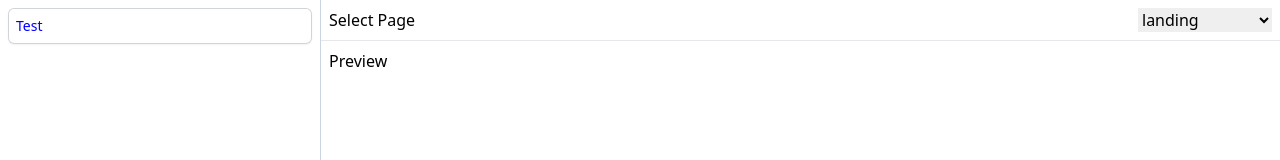
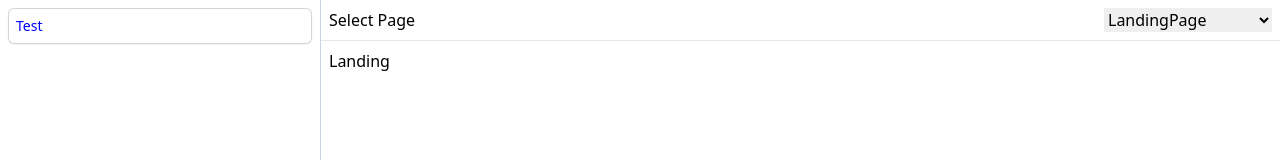
Before and after one commit to Graidenix/page-builder, a React (Vite) app: page / in a window 1280 px wide. Shown: the top 160 px of the page. Built offline with nearby package versions, Linux system fonts and the light colour scheme.

Commit message:
Add pages for preview

```diff
--- a/src/components/Preview.tsx
+++ b/src/components/Preview.tsx
@@ -1,19 +1,31 @@
-import React, {useState} from "react";
-import {mapStyles} from "@/helper/styles.ts";
+import React, { useState } from "react";
+import { mapStyles } from "@/helper/styles.ts";
+import LandingPage from "@/pages/LandingPage";
+import ProductListPage from "@/pages/ProductListPage";
+import ProductDetailsPage from "@/pages/ProductDetailsPage";
+import ContactUsPage from "@/pages/ContactUsPage";
 
 export type PreviewProp = {
     className: string;
     values: any;
 }
 
-const pages = ['landing', 'product-list', 'product-details'] as const;
+const pages = ['LandingPage', 'ProductListPage', 'ProductDetailsPage', 'ContactUsPage'] as const;
 
 type SitePage = (typeof pages)[number];
 
+const pageMap: Record<SitePage, React.FC> = {
+    LandingPage,
+    ProductListPage,
+    ProductDetailsPage,
+    ContactUsPage,
+};
+
 const Preview: React.FC<PreviewProp> = (props) => {
-    const {className} = props;
-    const [page, setPage] = useState<SitePage>('landing')
+    const { className } = props;
+    const [page, setPage] = useState<SitePage>('LandingPage')
 
+    const Page = pageMap[page]
 
     return (<div className={className}>
         <div className={styles.topbar}>
@@ -27,7 +39,7 @@ const Preview: React.FC<PreviewProp> = (props) => {
             </select>
         </div>
         <div className={styles.main}>
-            Preview
+            <Page />
         </div>
     </div>)
 }
--- /dev/null
+++ b/src/pages/ContactUsPage.tsx
@@ -0,0 +1,10 @@
+
+export type ContactUsPageProps = {
+
+}
+
+const ContactUsPage: React.FC<ContactUsPageProps> = () => {
+    return (<>Product List Page</>)
+}
+
+export default ContactUsPage;
--- /dev/null
+++ b/src/pages/LandingPage.tsx
@@ -0,0 +1,13 @@
+import React from 'react';
+
+export type LandingPageProps = {
+
+}
+
+const LandingPage: React.FC<LandingPageProps> = () => {
+  return (
+    <div>Landing</div>
+  )
+}
+
+export default LandingPage
--- /dev/null
+++ b/src/pages/ProductDetailsPage.tsx
@@ -0,0 +1,7 @@
+export type ProductDetailsPageProps = {};
+
+const ProductDetailsPage: React.FC<ProductDetailsPageProps> = () => {
+    return <>Product Page</>
+}
+
+export default ProductDetailsPage
--- /dev/null
+++ b/src/pages/ProductListPage.tsx
@@ -0,0 +1,10 @@
+
+export type ProductListPageProps = {
+
+}
+
+const ProductListPage: React.FC<ProductListPageProps> = () => {
+    return (<>Product List Page</>)
+}
+
+export default ProductListPage;
```
